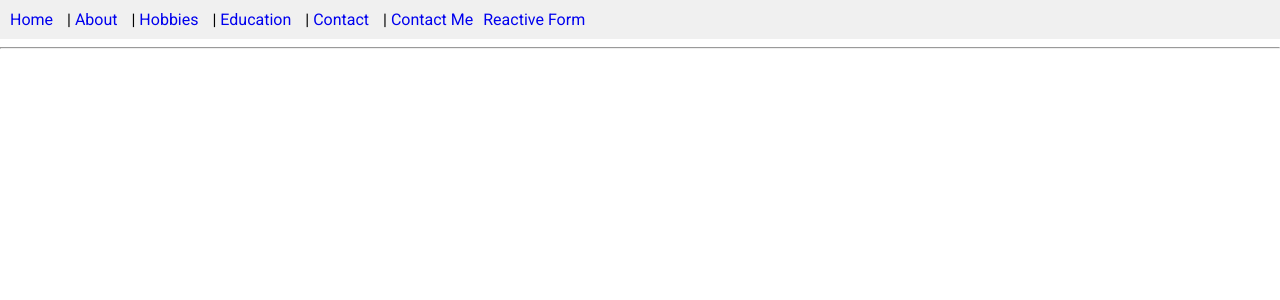
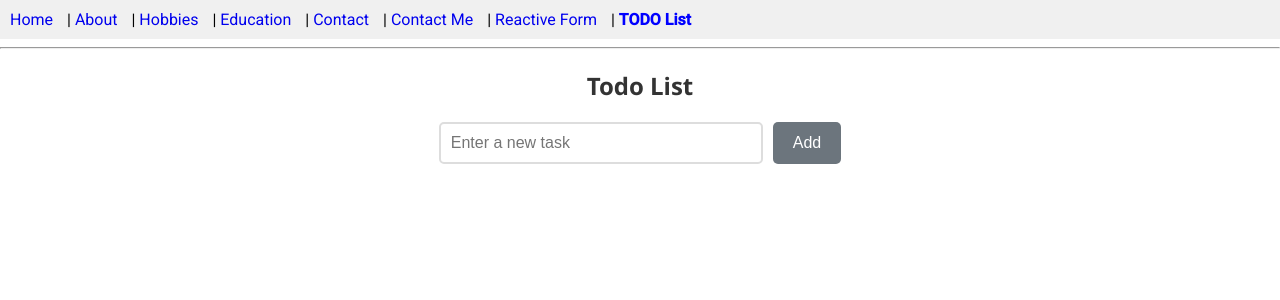
Before and after one commit to locobuzz-prince-bhagat/AngularLearning, an Angular app: page /todo-list in a window 1280 px wide. Before the commit this address led to /. Shown: the top 300 px of the page. Built offline with nearby package versions, Linux system fonts and the light colour scheme.

Commit message:
Added: To do list

```diff
--- /dev/null
+++ b/src/app/Components/todo-list/todo-list.component.html
@@ -0,0 +1,33 @@
+<h2>Todo List</h2>
+
+<form [formGroup]="todoForm" (ngSubmit)="addTask()">
+  <input
+    formControlName="taskText"
+    placeholder="Enter a new task"
+    type="text"
+  />
+  <button type="submit" [disabled]="todoForm.invalid">Add</button>
+</form>
+
+<div *ngIf="todoForm.get('taskText')?.invalid && todoForm.get('taskText')?.touched" style="color:red;">
+  Task is required.
+</div>
+
+<ul>
+  <li *ngFor="let task of tasks; let i = index">
+    <input
+      type="checkbox"
+      [checked]="task.done"
+      (change)="toggleDone(i)"
+      id="task-{{ i }}"
+    />
+    <label
+      [for]="'task-' + i"
+      [class.done]="task.done"
+      style="cursor: pointer;"
+    >
+      {{ task.text }}
+    </label>
+    <button (click)="deleteTask(i)">Delete</button>
+  </li>
+</ul>
--- /dev/null
+++ b/src/app/Components/todo-list/todo-list.component.scss
@@ -0,0 +1,100 @@
+/* todo.component.scss */
+
+h2 {
+  font-family: 'Segoe UI', Tahoma, Geneva, Verdana, sans-serif;
+  color: #333;
+  margin-bottom: 20px;
+  text-align: center;
+}
+
+form {
+  display: flex;
+  justify-content: center;
+  gap: 10px;
+  margin-bottom: 20px;
+}
+
+input[type="text"] {
+  padding: 10px;
+  font-size: 16px;
+  border: 2px solid #ddd;
+  border-radius: 5px;
+  width: 300px;
+  transition: border-color 0.3s ease;
+}
+
+input[type="text"]:focus {
+  border-color: #007bff;
+  outline: none;
+}
+
+button[type="submit"] {
+  padding: 10px 20px;
+  background-color: #007bff;
+  border: none;
+  font-size: 16px;
+  color: white;
+  cursor: pointer;
+  border-radius: 5px;
+  transition: background-color 0.3s ease;
+}
+
+button[type="submit"]:disabled {
+  background-color: #6c757d;
+  cursor: not-allowed;
+}
+
+button[type="submit"]:not(:disabled):hover {
+  background-color: #0056b3;
+}
+
+.error-message {
+  font-size: 14px;
+  margin-top: 5px;
+  text-align: center;
+  color: red;
+}
+
+ul {
+  list-style-type: none;
+  padding-left: 0;
+  max-width: 400px;
+  margin: 0 auto;
+}
+
+li {
+  background-color: #f8f9fa;
+  margin-bottom: 10px;
+  padding: 10px 15px;
+  border-radius: 5px;
+  font-size: 16px;
+  display: flex;
+  justify-content: space-between;
+  align-items: center;
+  box-shadow: 0 1px 3px rgba(0,0,0,0.1);
+}
+
+li label {
+  flex-grow: 1;
+  margin-left: 8px;
+  cursor: pointer;
+}
+
+li button {
+  background-color: #dc3545;
+  border: none;
+  color: white;
+  padding: 6px 12px;
+  border-radius: 5px;
+  cursor: pointer;
+  transition: background-color 0.3s ease;
+}
+
+li button:hover {
+  background-color: #a71d2a;
+}
+
+.done {
+  text-decoration: line-through;
+  color: gray;
+}
--- /dev/null
+++ b/src/app/Components/todo-list/todo-list.component.ts
@@ -0,0 +1,38 @@
+import { Component } from '@angular/core';
+import { ReactiveFormsModule, FormControl, FormGroup, Validators } from '@angular/forms';
+import { CommonModule } from '@angular/common';
+
+@Component({
+  selector: 'app-todo-list',
+  standalone: true,
+  imports: [ReactiveFormsModule, CommonModule],
+  templateUrl: './todo-list.component.html',
+  styleUrls: ['./todo-list.component.scss']
+})
+export class TodoListComponent {
+  todoForm: FormGroup;
+  tasks: { text: string; done: boolean }[] = [];
+
+  constructor() {
+    this.todoForm = new FormGroup({
+      taskText: new FormControl('', Validators.required)
+    });
+  }
+
+  addTask() {
+    console.log('Add task called', this.todoForm.value);
+    const taskValue = this.todoForm.value.taskText?.trim();
+    if (taskValue) {
+      this.tasks.push({ text: taskValue, done: false });
+      this.todoForm.reset();
+    }
+  }
+
+  deleteTask(index: number) {
+    this.tasks.splice(index, 1);
+  }
+
+  toggleDone(index: number) {
+    this.tasks[index].done = !this.tasks[index].done;
+  }
+}
--- a/src/app/app.component.html
+++ b/src/app/app.component.html
@@ -337,8 +337,9 @@
   <a routerLink="/hobbies" routerLinkActive="active">Hobbies</a> |
   <a routerLink="/education" routerLinkActive="active">Education</a> |
   <a routerLink="/contact" routerLinkActive="active">Contact</a> |
-  <a routerLink="/contact-form" routerLinkActive="active">Contact Me</a>
-  <a routerLink="/reactive-form" routerLinkActive="active">Reactive Form</a>
+  <a routerLink="/contact-form" routerLinkActive="active">Contact Me</a> |
+  <a routerLink="/reactive-form" routerLinkActive="active">Reactive Form</a> |
+  <a routerLink="/todo-list" routerLinkActive="active">TODO List</a>
 </nav>
 
 <hr />
--- a/src/app/app.routes.ts
+++ b/src/app/app.routes.ts
@@ -8,6 +8,7 @@ import { EducationComponent } from './Components/education/education.component';
 import { ContactComponent } from './Components/contact/contact.component';
 import { ContactFormComponent } from './Components/contact-form/contact-form.component';
 import { ReactiveFormComponent } from './Components/reactive-form/reactive-form.component';
+import { TodoListComponent } from './Components/todo-list/todo-list.component';
 
 export const routes: Routes = [
     {
@@ -50,5 +51,9 @@ export const routes: Routes = [
     {
       path:'reactive-form',
       component:ReactiveFormComponent
+    },
+    {
+      path:'todo-list',
+      component:TodoListComponent
     }
 ];
```
Also changed, not shown: 1 other file (tests, documents, lock files or other folders).
